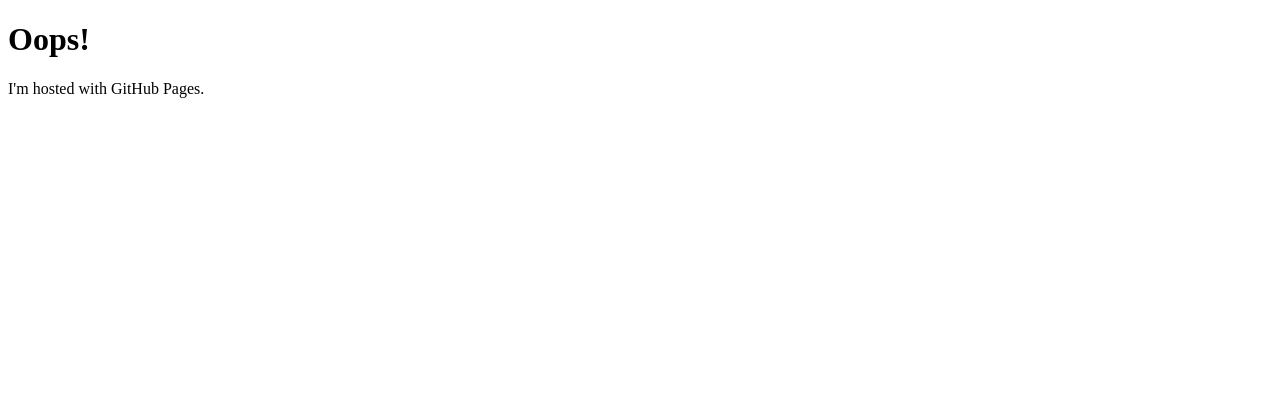
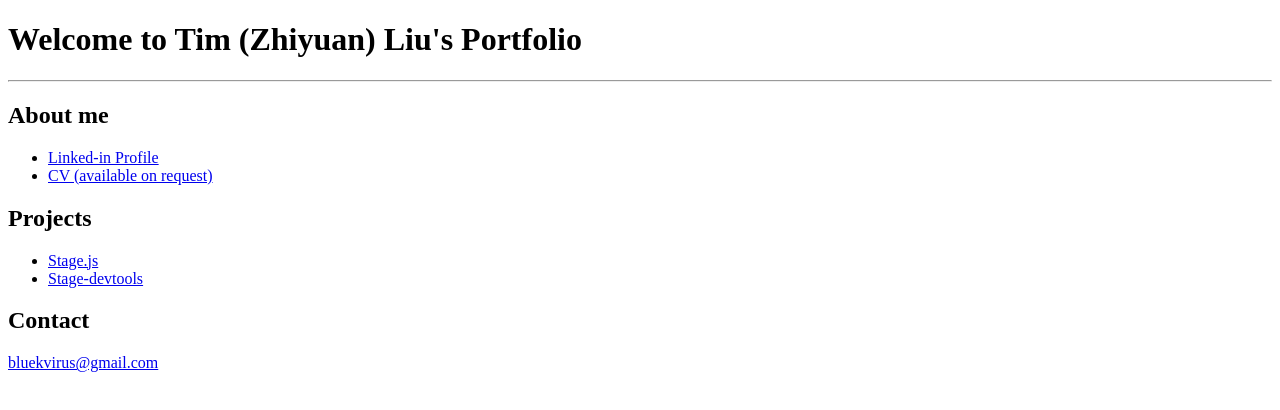
Before and after one commit to bluekvirus/bluekvirus.github.io, a plain HTML site: page index.html in a window 1280 px wide. Drawn offline with Linux system fonts and the light colour scheme.

Commit message:
Updated index.html

```diff
--- a/index.html
+++ b/index.html
@@ -1,7 +1,22 @@
 <!DOCTYPE html>
 <html>
 <body>
-	<h1>Oops!</h1>
-	<p>I'm hosted with GitHub Pages.</p>
+	<h1>Welcome to Tim (Zhiyuan) Liu's Portfolio</h1>
+	<hr>
+	<h2>About me</h2>
+	<ul>
+		<li><a href="https://www.linkedin.com/in/timzhiyuanliu">Linked-in Profile</a></li>
+		<li><a href="mailto:bluekvirus@gmail.com">CV (available on request)</a></li>
+	</ul>
+
+	<h2>Projects</h2>
+	<ul>
+		<li><a href="http://bluekvirus.github.io/Stage.js/">Stage.js</a></li>
+		<li><a href="https://www.npmjs.org/package/stage-devtools">Stage-devtools</a></li>
+	</ul>
+
+	<h2>Contact</h2>
+	<p><a href="mailto:bluekvirus@gmail.com">bluekvirus@gmail.com</a></p>
+
 </body>
 </html>
```
